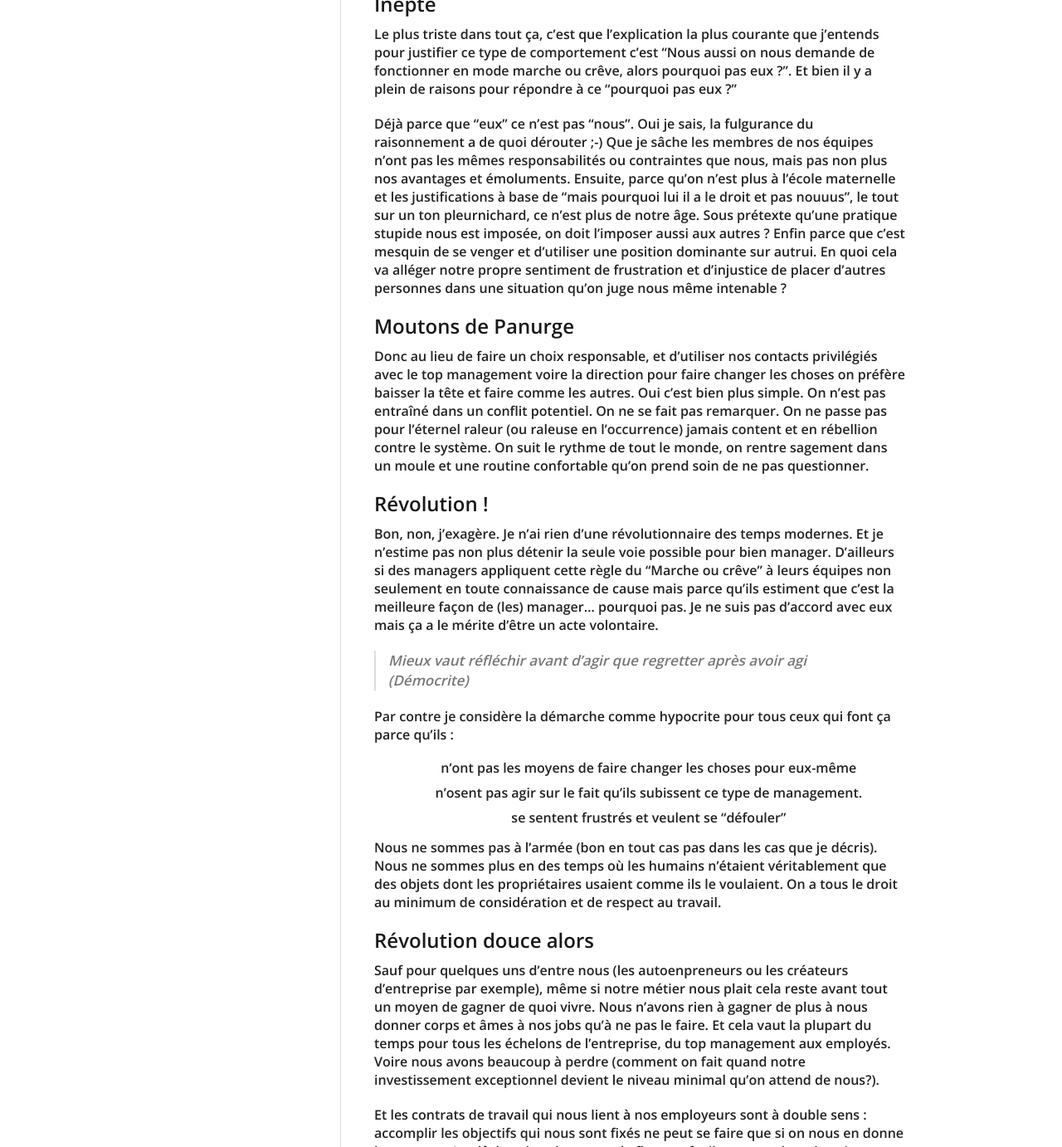
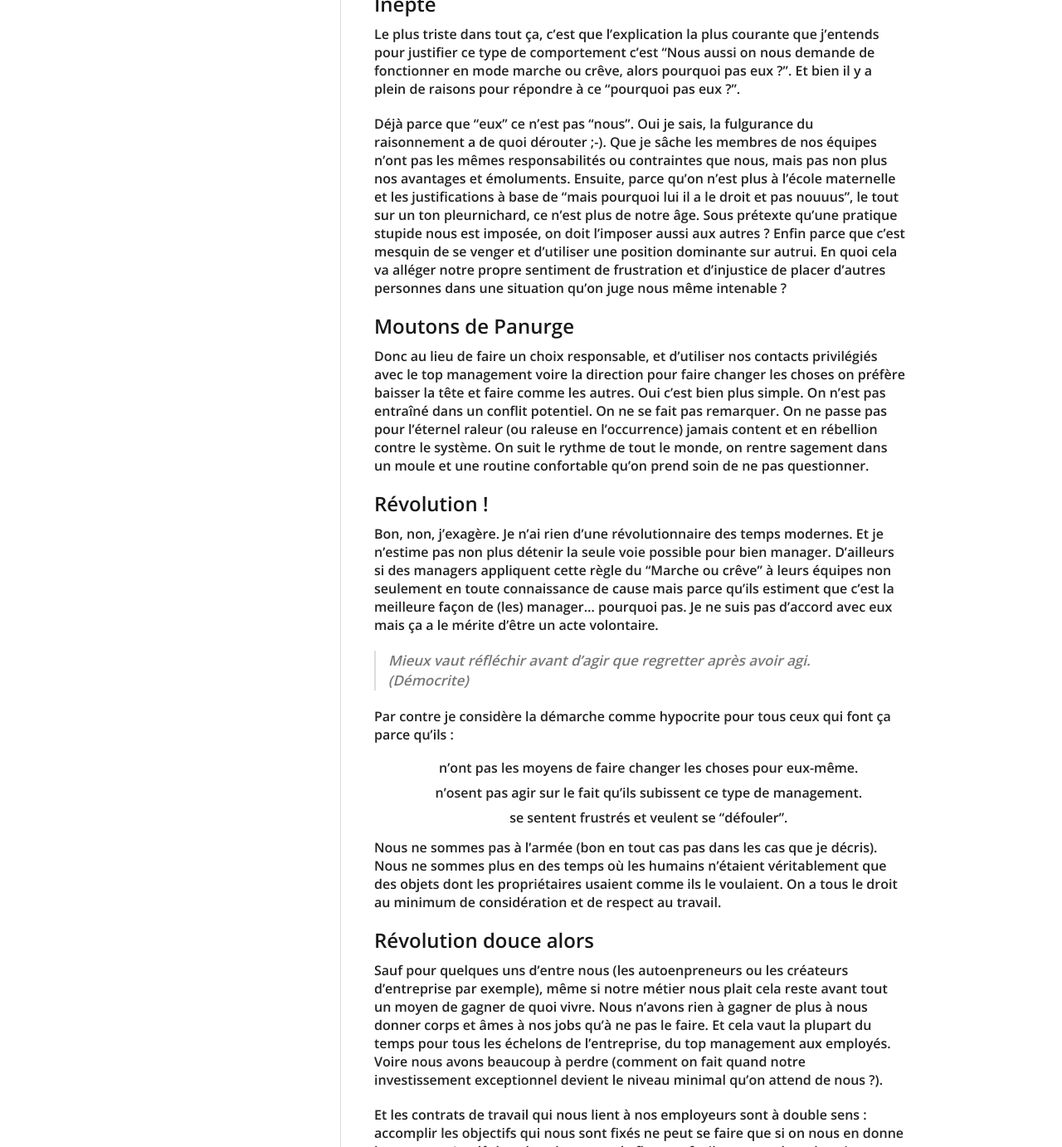
Before and after one commit to chipisan/blog, a Jekyll site: the page built from _posts/2014-10-22-MarcheOuCreve.md, in a window 1280 px wide. Shown: the part 538-1920 px from the top of the page at 83% size. Built offline with Jekyll 4.4.1, drawn with Linux system fonts in a browser that asks for light colours; nearby versions of some CDN libraries; Markdown is read by kramdown in place of the engine named in the settings.

Commit message:
Correction typo

```diff
--- a/_posts/2014-10-22-MarcheOuCreve.md
+++ b/_posts/2014-10-22-MarcheOuCreve.md
@@ -13,9 +13,9 @@ Dans le jeu du "marche ou crêve", on juge les gens à l'emporte pièce. Lui, il
 Dans le jeu du "marche ou crêve", on incite les gens de son équipe à "rapporter" ce qu'ont fait les petits copains, et on lynche en public ceux qui ont fauté. Comme ça on s'assure que les gens vont passer plus de temps à se surveiller les uns les autres et à se protéger plutôt qu'à bosser.
 
 ## Inepte
-Le plus triste dans tout ça, c'est que l'explication la plus courante que j'entends pour justifier ce type de comportement c'est "Nous aussi on nous demande de fonctionner en mode marche ou crêve, alors pourquoi pas eux ?". Et bien il y a plein de raisons pour répondre à ce "pourquoi pas eux ?"
+Le plus triste dans tout ça, c'est que l'explication la plus courante que j'entends pour justifier ce type de comportement c'est "Nous aussi on nous demande de fonctionner en mode marche ou crêve, alors pourquoi pas eux ?". Et bien il y a plein de raisons pour répondre à ce "pourquoi pas eux ?".
 
-Déjà parce que "eux" ce n'est pas "nous". Oui je sais, la fulgurance du raisonnement a de quoi dérouter ;-) Que je sâche les membres de nos équipes n'ont pas les mêmes responsabilités ou contraintes que nous, mais pas non plus nos avantages et émoluments.
+Déjà parce que "eux" ce n'est pas "nous". Oui je sais, la fulgurance du raisonnement a de quoi dérouter ;-). Que je sâche les membres de nos équipes n'ont pas les mêmes responsabilités ou contraintes que nous, mais pas non plus nos avantages et émoluments.
 Ensuite, parce qu'on n'est plus à l'école maternelle et les justifications à base de "mais pourquoi lui il a le droit et pas nouuus", le tout sur un ton pleurnichard, ce n'est plus de notre âge. Sous prétexte qu'une pratique stupide nous est imposée, on doit l'imposer aussi aux autres ?
 Enfin parce que c'est mesquin de se venger et d'utiliser une position dominante sur autrui. En quoi cela va alléger notre propre sentiment de frustration et d'injustice de placer d'autres personnes dans une situation qu'on juge nous même intenable ?
 
@@ -27,18 +27,18 @@ Oui c'est bien plus simple. On n'est pas entraîné dans un conflit potentiel. O
 Bon, non, j'exagère. Je n'ai rien d'une révolutionnaire des temps modernes. Et je n'estime pas non plus détenir la seule voie possible pour bien manager.
 D'ailleurs si des managers appliquent cette règle du "Marche ou crêve" à leurs équipes non seulement en toute connaissance de cause mais parce qu'ils estiment que c'est la meilleure façon de (les) manager... pourquoi pas. Je ne suis pas d'accord avec eux mais ça a le mérite d'être un acte volontaire.
 
-> Mieux vaut réfléchir avant d'agir que regretter après avoir agi (Démocrite)
+> Mieux vaut réfléchir avant d'agir que regretter après avoir agi. (Démocrite)
 
 Par contre je considère la démarche comme hypocrite pour tous ceux qui font ça parce qu'ils :
-* n'ont pas les moyens de faire changer les choses pour eux-même
+* n'ont pas les moyens de faire changer les choses pour eux-même.
 * n'osent pas agir sur le fait qu'ils subissent ce type de management.
-* se sentent frustrés et veulent se "défouler"
+* se sentent frustrés et veulent se "défouler".
 
 Nous ne sommes pas à l'armée (bon en tout cas pas dans les cas que je décris). Nous ne sommes plus en des temps où les humains n'étaient véritablement que des objets dont les propriétaires usaient comme ils le voulaient. On a tous le droit au minimum de considération et de respect au travail.
 
 ## Révolution douce alors
 Sauf pour quelques uns d'entre nous (les autoenpreneurs ou les créateurs d'entreprise par exemple), même si notre métier nous plait cela reste avant tout un moyen de gagner de quoi vivre. Nous n'avons rien à gagner de plus à nous donner corps et âmes à nos jobs qu'à ne pas le faire. Et cela vaut la plupart du temps pour tous les échelons de l'entreprise, du top management aux employés.
-Voire nous avons beaucoup à perdre (comment on fait quand notre investissement exceptionnel devient le niveau minimal qu'on attend de nous?).
+Voire nous avons beaucoup à perdre (comment on fait quand notre investissement exceptionnel devient le niveau minimal qu'on attend de nous ?).
 
 Et les contrats de travail qui nous lient à nos employeurs sont à double sens : accomplir les objectifs qui nous sont fixés ne peut se faire que si on nous en donne les moyens. Les lâcher dans la nature, la fleur au fusil, en attendant de voir ce que ça va donner, ce n'est pas donner les moyens aux gens d'accomplir leur mission.
 Je ne trouve pas ça tolérable qu'on me demande à moi de fonctionner en mode "marche ou crêve". Cela l'est donc encore moins de l'imposer à mes équipes. Si je dois agir, ce ne sera pas en faisant descendre cette pression, mais en essayant de changer le système. Oui, mon équipe peut très bien fonctionner sans ça, et elle le prouve au quotidien. Et autant que possible je préfère travailler à ce qu'on ne me place plus moi-même dans cette situation.
```
